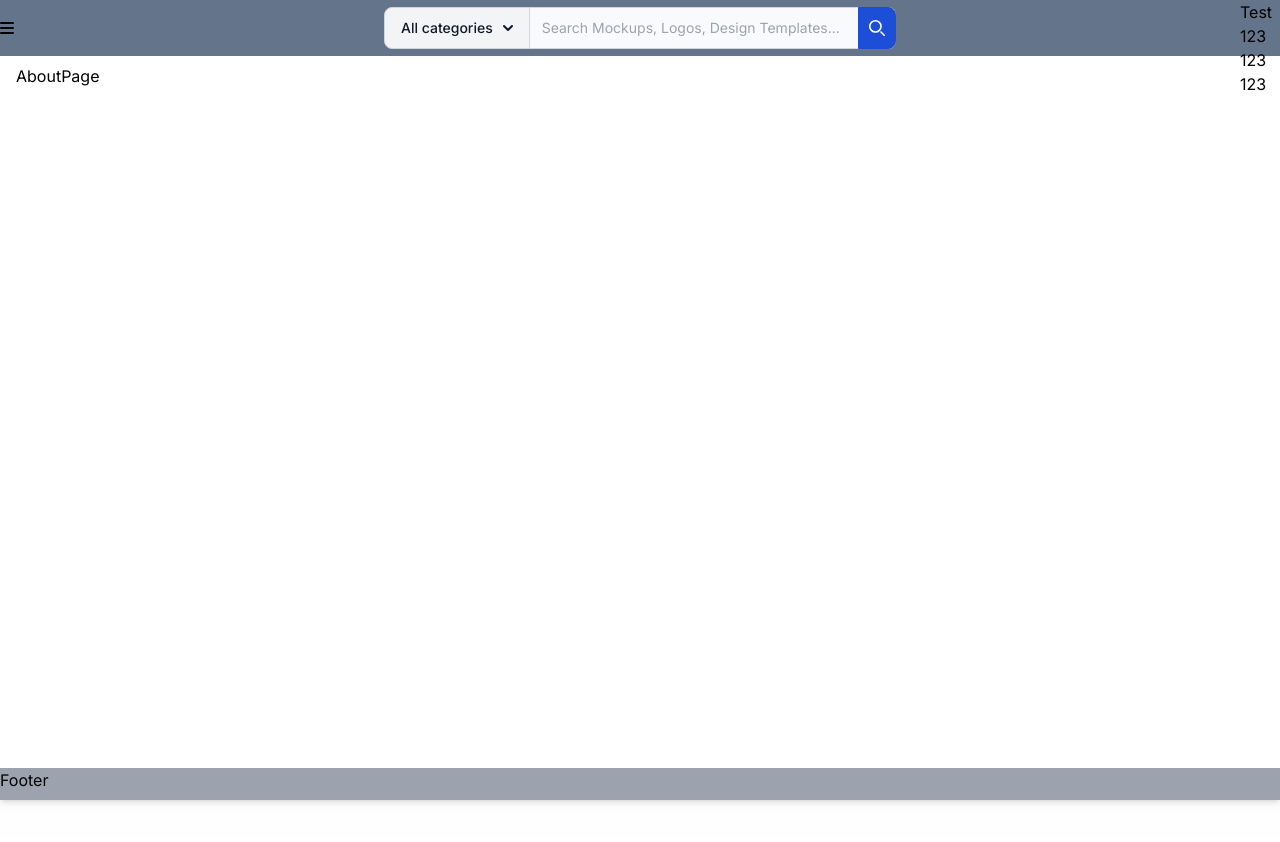
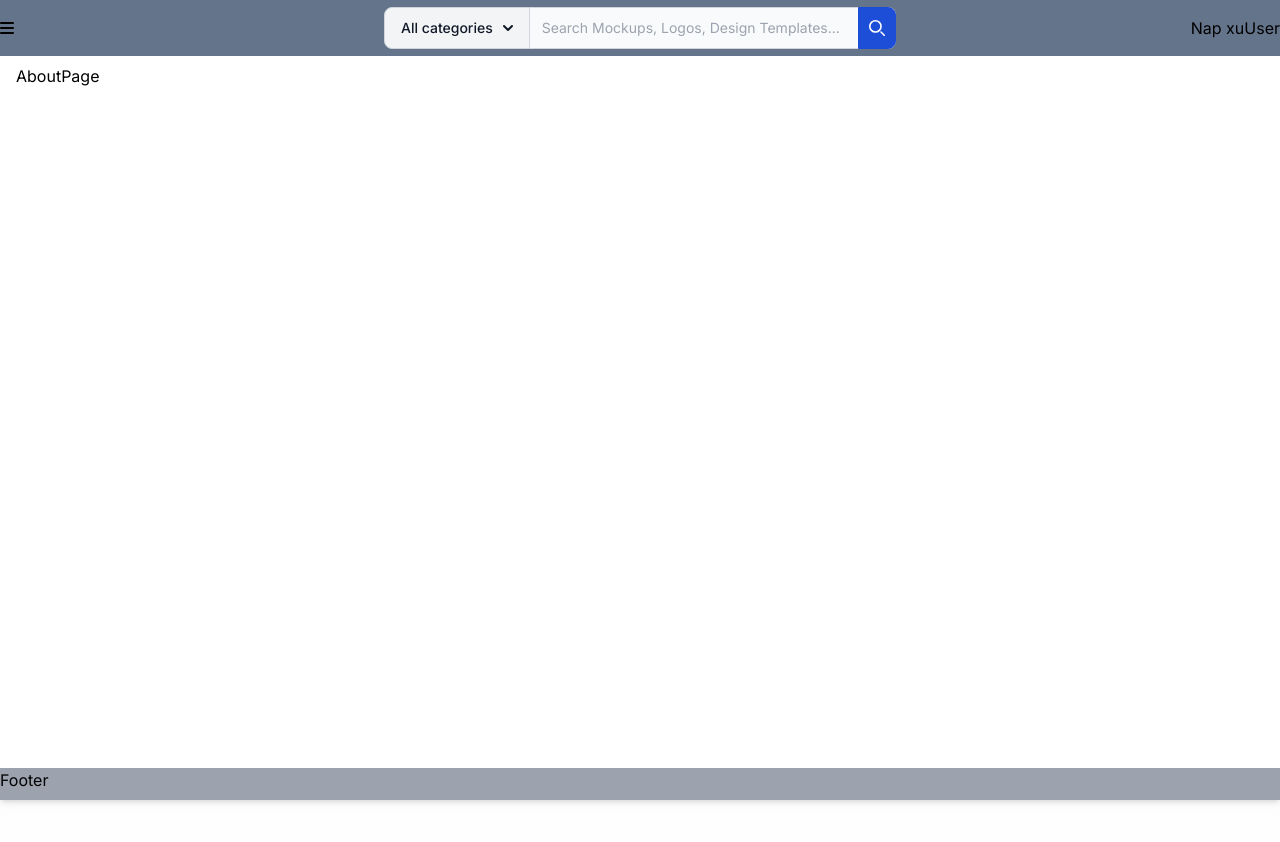
Before and after one commit to chinhvnn/gray-matter-share-nextjs, a Next.js app: page /web/about in a window 1280 px wide. Shown: the top 842 px of the page. Built offline with nearby package versions, Linux system fonts and the light colour scheme; no server answers.

Commit message:
Revert "Code UI librari"
This reverts commit 8657366bff9473e3950958aa2f2736eb4010df11.

```diff
--- a/src/components/common/Dropdown.tsx
+++ /dev/null
@@ -1,30 +0,0 @@
-'use client'
-
-import React from 'react'
-
-export default function Dropdown({ children, menu }: { children: React.ReactNode; menu: any }) {
-  const style: React.CSSProperties = {
-    position: 'relative',
-  }
-  const style2: React.CSSProperties = {}
-  const style3: React.CSSProperties = {}
-
-  const dropdownClick = () => {
-    console.log('111 dropdownClick')
-
-    document.getElementById('dropdown')?.setAttribute('style', 'display: none;')
-  }
-
-  return (
-    <div style={style}>
-      <div style={style2} onClick={dropdownClick}>
-        {children}
-      </div>
-      <div id="dropdown">
-        <div>123</div>
-        <div>123</div>
-        <div>123</div>
-      </div>
-    </div>
-  )
-}
--- a/src/components/web-layout/FixedHeader.tsx
+++ b/src/components/web-layout/FixedHeader.tsx
@@ -1,5 +1,4 @@
 import React from 'react'
-import Dropdown from '../common/Dropdown'
 
 export default function FixedHeader() {
   return (
@@ -119,10 +118,7 @@ export default function FixedHeader() {
         </div>
         <div className="user flex justify-end w-40">
           <div className="recharge">Nap xu</div>
-          <div className="user-dropdown">
-            <div className="h-10 w-10 rounded-full bg-amber-300 cursor-pointer"></div>
-            <Dropdown menu={[{ id: 1, label: 'test' }]}>Test</Dropdown>
-          </div>
+          <div className="user-dropdown">User</div>
         </div>
       </div>
     </div>
```
